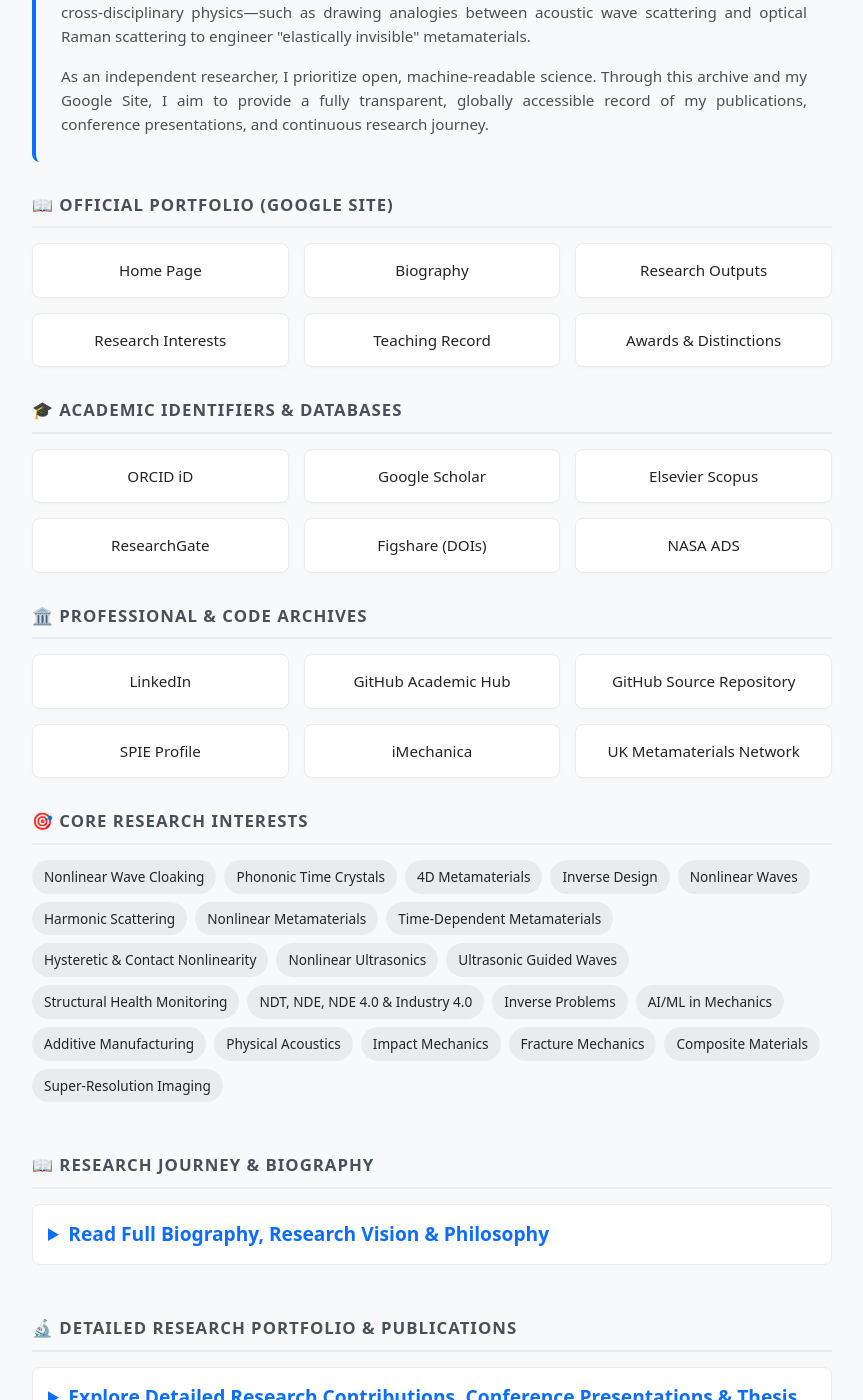
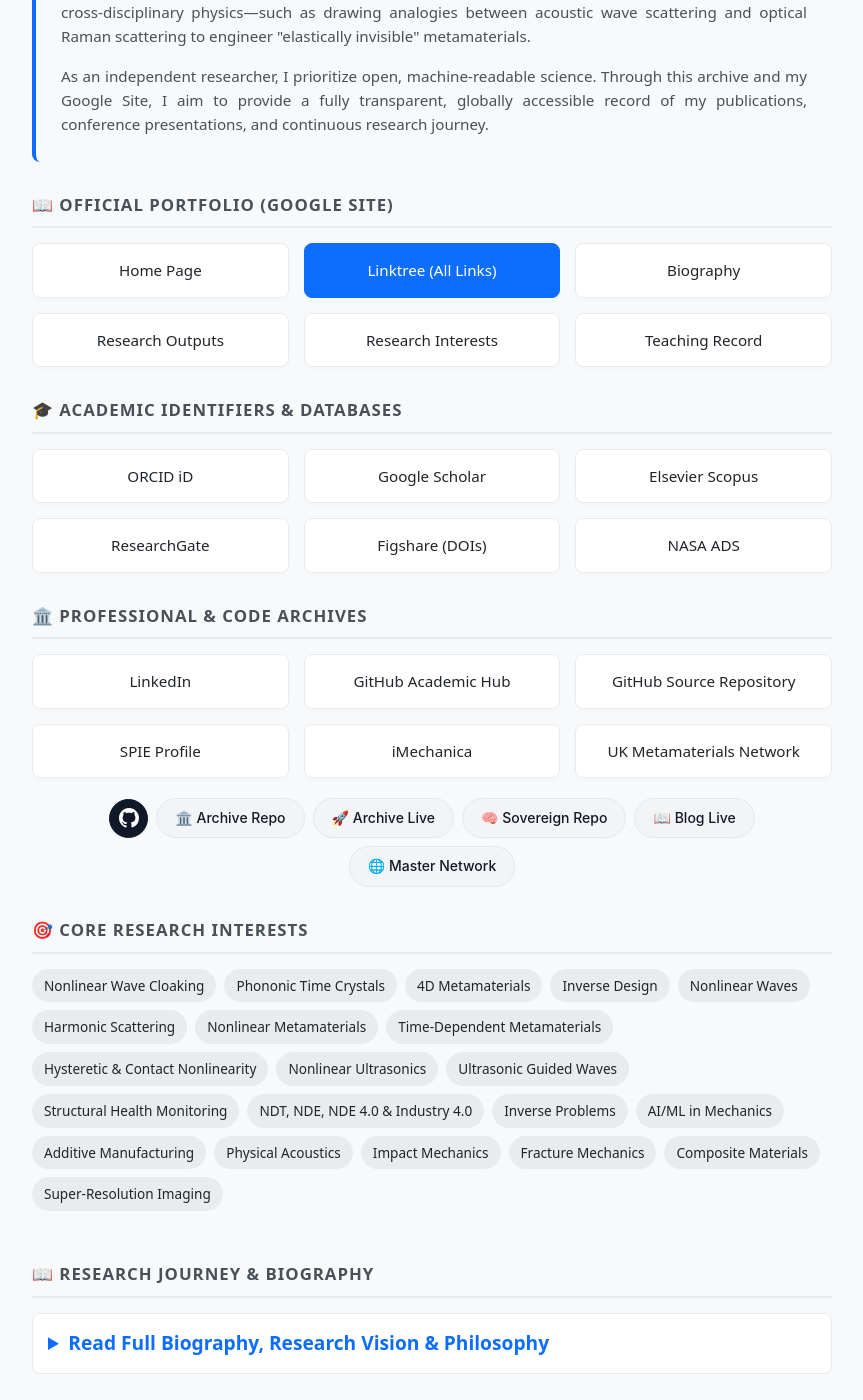
Before and after one commit to pravinkumar-ghodake/pravinkumar-ghodake-academic-archive, a Jekyll site: the page index.html, which Jekyll copies as it is, in a window 1280 px wide and 1400 px high, scrolled down 726 px. Shown: the whole window, without its empty margins (208-1071 px from the left). Built offline with Jekyll 4.4.1, drawn with Linux system fonts in a browser that asks for light colours.

Commit message:
Update index.html

```diff
--- a/index.html
+++ b/index.html
@@ -127,7 +127,8 @@
         "https://x.com/pravinkumar_727",
         "https://www.youtube.com/channel/UCDZAnjmqN0Geh_0h3IORp0g",
         "https://www.instagram.com/pravinkumarghodake",
-        "https://www.facebook.com/pravinkumar.ghodake.07"
+        "https://www.facebook.com/pravinkumar.ghodake.07",
+        "https://linktr.ee/pravinkumarghodake"
       ]
     }
     </script>
@@ -330,11 +331,11 @@
         <div class="section-title">📖 Official Portfolio (Google Site)</div>
         <div class="grid">
             <a href="https://sites.google.com/view/pravinkumarghodake/home" class="link-btn" target="_blank" rel="noopener">Home Page</a>
+            <a href="https://linktr.ee/pravinkumarghodake" class="link-btn primary" target="_blank" rel="noopener">Linktree (All Links)</a>
             <a href="https://sites.google.com/view/pravinkumarghodake/biography" class="link-btn" target="_blank" rel="noopener noreferrer">Biography</a>
             <a href="https://sites.google.com/view/pravinkumarghodake/research" class="link-btn" target="_blank" rel="noopener noreferrer">Research Outputs</a>
             <a href="https://sites.google.com/view/pravinkumarghodake/research-interests" class="link-btn" target="_blank" rel="noopener noreferrer">Research Interests</a>
             <a href="https://sites.google.com/view/pravinkumarghodake/teaching" class="link-btn" target="_blank" rel="noopener noreferrer">Teaching Record</a>
-            <a href="https://sites.google.com/view/pravinkumarghodake/awards" class="link-btn" target="_blank" rel="noopener noreferrer">Awards & Distinctions</a>
         </div>
 
         <!-- Academic Databases -->
@@ -358,6 +359,31 @@
             <a href="https://spie.org/profile/Pravinkumar.Ghodake-4330088" class="link-btn" target="_blank" rel="noopener noreferrer">SPIE Profile</a>
             <a href="https://imechanica.org/user/10007432" class="link-btn" target="_blank" rel="noopener noreferrer">iMechanica</a>
             <a href="https://metamaterials.network/user/pravinkumar-ghodake/" class="link-btn" target="_blank" rel="noopener noreferrer">UK Metamaterials Network</a>
+        </div>
+
+
+
+        <!-- GitHub Icon Strip -->
+        <div style="font-family: -apple-system, BlinkMacSystemFont, 'Segoe UI', Roboto, sans-serif; text-align: center; margin: 20px 0; padding: 0;">
+            <div style="display: flex; flex-wrap: wrap; justify-content: center; align-items: center; gap: 8px; margin: 0; padding: 0;">
+
+                <a href="https://github.com/pravinkumar-ghodake" target="_blank" title="Main GitHub Profile" style="display: inline-flex; align-items: center; justify-content: center; width: 37px; height: 37px; background-color: #111827; color: #ffffff; border-radius: 50%; transition: all 0.2s; text-decoration: none; border: 1px solid #111827; margin: 0; padding: 0;">
+                    <svg height="20" aria-hidden="true" viewBox="0 0 16 16" version="1.1" width="20" fill="currentColor">
+                        <path fill-rule="evenodd" d="M8 0C3.58 0 0 3.58 0 8c0 3.54 2.29 6.53 5.47 7.59.4.07.55-.17.55-.38 0-.19-.01-.82-.01-1.49-2.01.37-2.53-.49-2.69-.94-.09-.23-.48-.94-.82-1.13-.28-.15-.68-.52-.01-.53.63-.01 1.08.58 1.23.82.72 1.21 1.87.87 2.33.66.07-.52.28-.87.51-1.07-1.78-.2-3.64-.89-3.64-3.95 0-.87.31-1.59.82-2.15-.08-.2-.36-1.02.08-2.12 0 0 .67-.21 2.2.82.64-.18 1.32-.27 2-.27.68 0 1.36.09 2 .27 1.53-1.04 2.2-.82 2.2-.82.44 1.1.16 1.92.08 2.12.51.56.82 1.27.82 2.15 0 3.07-1.87 3.75-3.65 3.95.29.25.54.73.54 1.48 0 1.07-.01 1.93-.01 2.2 0 .21.15.46.55.38A8.013 8.013 0 0016 8c0-4.42-3.58-8-8-8z"></path>
+                    </svg>
+                </a>
+
+                <a href="https://github.com/pravinkumar-ghodake/pravinkumar-ghodake-academic-archive" target="_blank" style="text-decoration: none; background-color: #f3f4f6; color: #111827; padding: 8px 18px; border-radius: 20px; font-size: 14px; font-weight: 500; border: 1px solid #e5e7eb; transition: all 0.2s; margin: 0; display: inline-block;">🏛️ Archive Repo</a>
+
+                <a href="https://pravinkumar-ghodake.github.io/pravinkumar-ghodake-academic-archive/" target="_blank" style="text-decoration: none; background-color: #f3f4f6; color: #111827; padding: 8px 18px; border-radius: 20px; font-size: 14px; font-weight: 500; border: 1px solid #e5e7eb; transition: all 0.2s; margin: 0; display: inline-block;">🚀 Archive Live</a>
+
+                <a href="https://github.com/pravinkumar-ghodake/sovereign-intellect-blog" target="_blank" style="text-decoration: none; background-color: #f3f4f6; color: #111827; padding: 8px 18px; border-radius: 20px; font-size: 14px; font-weight: 500; border: 1px solid #e5e7eb; transition: all 0.2s; margin: 0; display: inline-block;">🧠 Sovereign Repo</a>
+
+                <a href="https://pravinkumar-ghodake.github.io/sovereign-intellect-blog/" target="_blank" style="text-decoration: none; background-color: #f3f4f6; color: #111827; padding: 8px 18px; border-radius: 20px; font-size: 14px; font-weight: 500; border: 1px solid #e5e7eb; transition: all 0.2s; margin: 0; display: inline-block;">📖 Blog Live</a>
+
+                <a href="https://github.com/pravinkumar-ghodake/pravinkumar-ghodake-academic-archive/blob/main/LINK-NETWORK.md" target="_blank" style="text-decoration: none; background-color: #f3f4f6; color: #111827; padding: 8px 18px; border-radius: 20px; font-size: 14px; font-weight: 500; border: 1px solid #e5e7eb; transition: all 0.2s; margin: 0; display: inline-block;">🌐 Master Network</a>
+
+            </div>
         </div>
 
 
```
